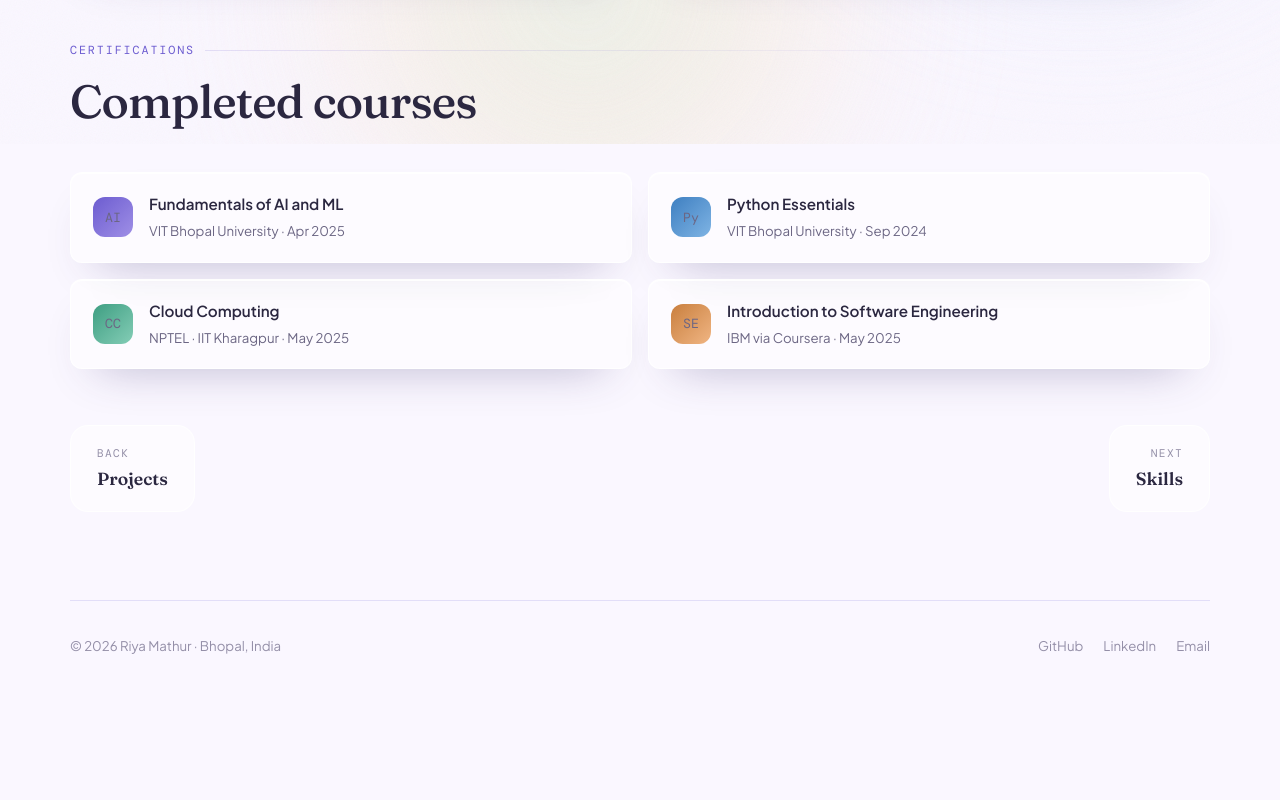
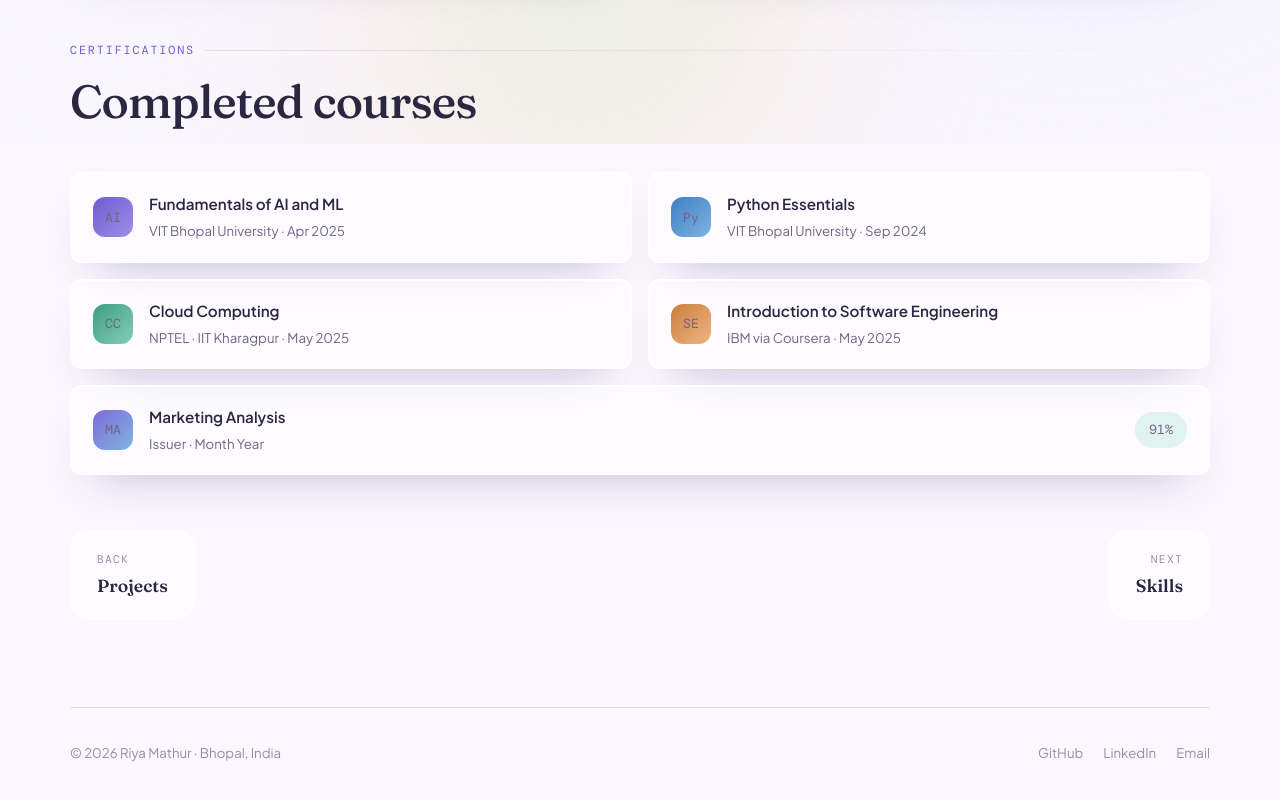
Before and after one commit to riyamathur441-afk/riyamathur441-afk.github.io, a plain HTML site: page education.html in a window 1280 px wide. Shown: the part 656-1456 px from the top of the page. Before the commit the page ends 1361 px from the top, so only its background shows below. Drawn offline with nearby package versions, Linux system fonts and the light colour scheme.

Commit message:
Update certification count in education.html

```diff
--- a/education.html
+++ b/education.html
@@ -4,7 +4,7 @@
 <meta charset="UTF-8">
 <meta name="viewport" content="width=device-width, initial-scale=1">
 <title>Education — Riya Mathur</title>
-<meta name="description" content="B.Tech Computer Science and Engineering at VIT Bhopal University, CBSE schooling and four completed certifications.">
+<meta name="description" content="B.Tech Computer Science and Engineering at VIT Bhopal University, CBSE schooling and five completed certifications.">
 <link rel="preconnect" href="https://fonts.googleapis.com">
 <link rel="preconnect" href="https://fonts.gstatic.com" crossorigin>
 <link href="https://fonts.googleapis.com/css2?family=Fraunces:opsz,wght,SOFT,WONK@9..144,300..700,0..100,0..1&family=Plus+Jakarta+Sans:wght@300..800&family=DM+Mono:wght@400;500&display=swap" rel="stylesheet">
@@ -66,6 +66,7 @@
     <div class="cert glass reveal"><span class="seal s2">Py</span><div><b>Python Essentials</b><span>VIT Bhopal University · Sep 2024</span></div></div>
     <div class="cert glass reveal"><span class="seal s3">CC</span><div><b>Cloud Computing</b><span>NPTEL · IIT Kharagpur · May 2025</span></div></div>
     <div class="cert glass reveal"><span class="seal s4">SE</span><div><b>Introduction to Software Engineering</b><span>IBM via Coursera · May 2025</span></div></div>
+    <div class="cert cert-wide glass reveal"><span class="seal s5">MA</span><div><b>Marketing Analysis</b><span>Issuer &middot; Month Year</span></div><span class="cert-score">91%</span></div>
   </div>
 
   <nav class="pager reveal" aria-label="Page navigation">
```
